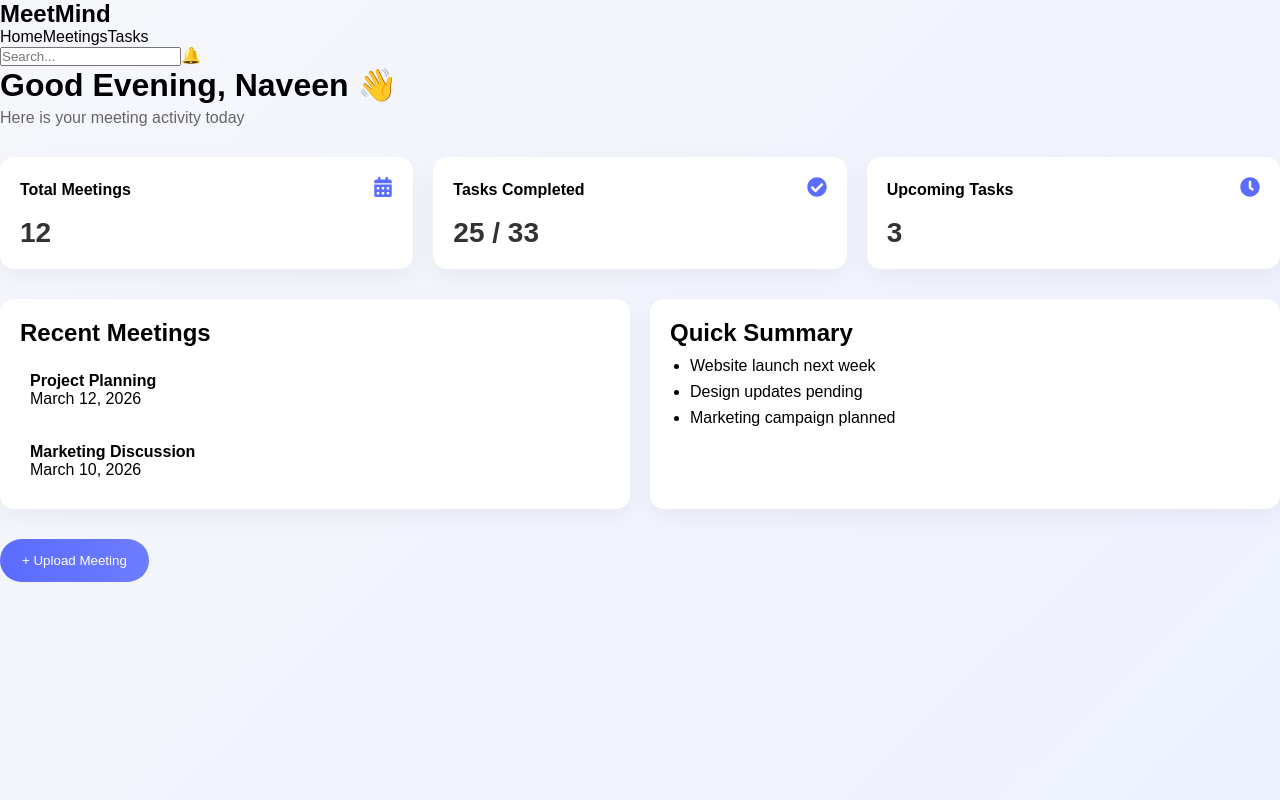
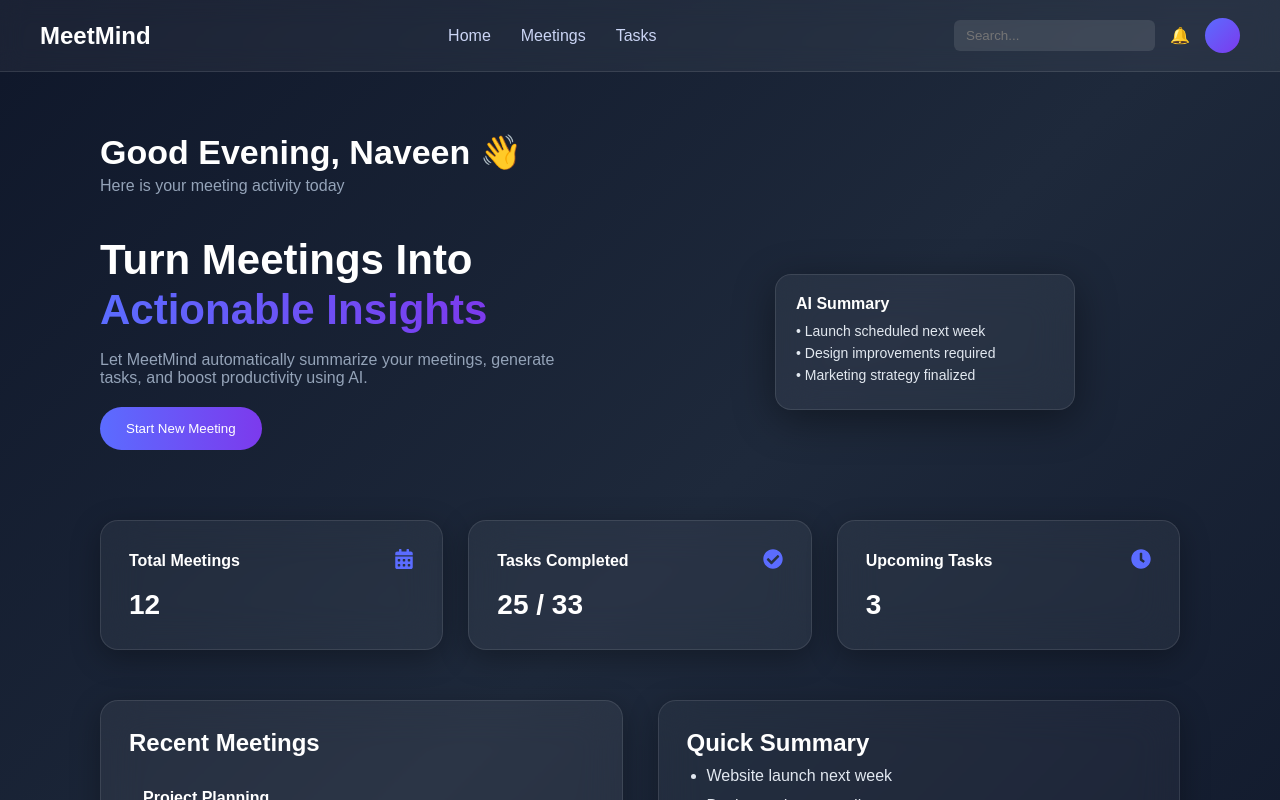
Before and after one commit to naveenrajnr16/MeetMind, a React (Vite) app in the folder meetmind-frontend/: page /dashboard in a window 1280 px wide. Shown: the top 800 px of the page. Built offline with nearby package versions, Linux system fonts and the light colour scheme.

Commit message:
Dashboard-updated

```diff
--- a/meetmind-frontend/src/components/Navbar.jsx
+++ b/meetmind-frontend/src/components/Navbar.jsx
@@ -14,7 +14,7 @@ function Navbar() {
 
       <div className="nav-right">
         <input placeholder="Search..." />
-        <span>🔔</span>
+        <span className="bell">🔔</span>
         <div className="profile"></div>
       </div>
 
--- a/meetmind-frontend/src/pages/Dashboard.jsx
+++ b/meetmind-frontend/src/pages/Dashboard.jsx
@@ -8,7 +8,7 @@ function Dashboard() {
 
       <Navbar />
 
-      <div className="dashboard-content">
+      <div className="container">
 
         {/* Greeting */}
         <div className="greeting">
@@ -16,16 +16,44 @@ function Dashboard() {
           <p>Here is your meeting activity today</p>
         </div>
 
+        <div className="hero">
+
+          <div className="hero-left">
+            <h1>
+              Turn Meetings Into <span>Actionable Insights</span>
+            </h1>
+
+            <p>
+              Let MeetMind automatically summarize your meetings,
+              generate tasks, and boost productivity using AI.
+            </p>
+
+            <button className="hero-btn">
+              Start New Meeting
+            </button>
+          </div>
+
+          <div className="hero-right">
+
+            <div className="hero-card">
+              <h4>AI Summary</h4>
+              <p>• Launch scheduled next week</p>
+              <p>• Design improvements required</p>
+              <p>• Marketing strategy finalized</p>
+            </div>
+
+          </div>
+
+        </div>
+
         {/* Stats */}
         <div className="stats">
-
           <StatCard title="Total Meetings" value="12" type="meetings" />
           <StatCard title="Tasks Completed" value="25 / 33" type="completed" />
           <StatCard title="Upcoming Tasks" value="3" type="upcoming" />
-
         </div>
 
-        {/* Main Content */}
+        {/* Main Section */}
         <div className="main-section">
 
           <div className="recent-meetings">
@@ -56,7 +84,6 @@ function Dashboard() {
 
         </div>
 
-        {/* Upload Button */}
         <button className="upload-btn">
           + Upload Meeting
         </button>
--- a/meetmind-frontend/src/styles/dashboard.css
+++ b/meetmind-frontend/src/styles/dashboard.css
@@ -1,39 +1,129 @@
 .dashboard{
-  background:linear-gradient(135deg,#f5f7fb,#eef1ff);
-  min-height:100vh;
+  background:linear-gradient(135deg,#0f172a,#1e293b,#0f172a);
+  color:white;
+  padding-bottom:60px;
+}
+/* CONTAINER */
+
+.container{
+  padding:60px 100px;
 }
 
 /* GREETING */
 
+.greeting{
+  margin-bottom:40px;
+}
 .greeting h1{
-  font-size:32px;
+  font-size:34px;
   font-weight:600;
+  color:white;
 }
 
 .greeting p{
-  color:#666;
+  color:#94a3b8;
   margin-top:5px;
+}
+
+/* NAVBAR */
+
+.navbar{
+  display:flex;
+  justify-content:space-between;
+  align-items:center;
+  padding:18px 40px;
+
+  background:rgba(255,255,255,0.05);
+  backdrop-filter:blur(12px);
+  border-bottom:1px solid rgba(255,255,255,0.1);
+}
+
+.nav-left h2{
+  font-weight:600;
+  color:white;
+}
+
+.nav-center{
+  display:flex;
+  gap:30px;
+  font-weight:500;
+}
+
+.nav-center span{
+  cursor:pointer;
+  color:#cbd5f5;
+  transition:0.3s;
+}
+
+.nav-center span:hover{
+  color:white;
+}
+
+.nav-right{
+  display:flex;
+  align-items:center;
+  gap:15px;
+}
+
+.nav-right input{
+  padding:8px 12px;
+  border-radius:6px;
+  border:none;
+  background:rgba(255,255,255,0.1);
+  color:white;
+}
+
+.profile{
+  width:35px;
+  height:35px;
+  background:linear-gradient(135deg,#5B6CFF,#7C3AED);
+  border-radius:50%;
 }
 
 /* STATS */
 
 .stats{
   display:flex;
-  gap:20px;
+  gap:25px;
   margin:30px 0;
+  margin-bottom:50px;
 }
 
-.stat-card.modern{
+.stat-card{
   flex:1;
+  position:relative;
+  overflow:hidden;
+
   padding:20px;
-  border-radius:14px;
-  background:white;
-  box-shadow:0 8px 25px rgba(0,0,0,0.05);
+  border-radius:16px;
+
+  background:rgba(255,255,255,0.05);
+  backdrop-filter:blur(20px);
+  border:1px solid rgba(255,255,255,0.1);
+
+  box-shadow:0 8px 30px rgba(0,0,0,0.3);
   transition:all 0.3s ease;
 }
 
-.stat-card.modern:hover{
-  transform:translateY(-5px);
+.stat-card:hover{
+  transform:translateY(-6px);
+  box-shadow:0 15px 40px rgba(0,0,0,0.5);
+}
+
+/* GLOW EFFECT */
+
+.stat-card::before{
+  content:"";
+  position:absolute;
+  inset:0;
+  border-radius:16px;
+  background:linear-gradient(120deg,transparent,rgba(91,108,255,0.3),transparent);
+  opacity:0;
+  transition:0.3s;
+}
+
+.stat-card:hover::before{
+  opacity:1;
 }
 
 /* CARD HEADER */
@@ -54,38 +144,47 @@
 .stat-card h2{
   margin-top:15px;
   font-size:28px;
-  color:#333;
+  color:white;
 }
 
 /* MAIN SECTION */
 
 .main-section{
   display:flex;
-  gap:20px;
+  gap:35px;
+  margin-top:30px;
 }
-
-/* CARDS */
 
 .recent-meetings,
 .summary{
   flex:1;
-  background:white;
-  padding:20px;
-  border-radius:14px;
-  box-shadow:0 8px 25px rgba(0,0,0,0.05);
+  padding:25px;
+  border-radius:16px;
+
+  background:rgba(255,255,255,0.05);
+  backdrop-filter:blur(20px);
+  border:1px solid rgba(255,255,255,0.1);
+
+  box-shadow:0 8px 30px rgba(0,0,0,0.3);
+  transition:0.3s;
+}
+
+.recent-meetings:hover,
+.summary:hover{
+  transform:translateY(-5px);
 }
 
 /* MEETINGS */
 
 .meeting{
-  margin-top:15px;
-  padding:10px;
-  border-radius:8px;
+  margin-top:18px;
+  padding:14px;
+  border-radius:10px;
   transition:0.2s;
 }
 
 .meeting:hover{
-  background:#f5f7ff;
+  background:rgba(255,255,255,0.08);
 }
 
 /* SUMMARY */
@@ -96,24 +195,129 @@
 }
 
 .summary li{
-  margin-bottom:8px;
+  margin-bottom:12px;
+  color:#e2e8f0;
 }
 
 /* BUTTON */
 
 .upload-btn{
   margin-top:30px;
-  padding:14px 22px;
+  padding:14px 24px;
   border:none;
-  background:linear-gradient(90deg,#5B6CFF,#6E7CFF);
+  border-radius:30px;
+
+  background:linear-gradient(90deg,#5B6CFF,#7C3AED);
   color:white;
-  border-radius:25px;
+
+  font-weight:500;
   cursor:pointer;
-  font-weight:500;
+
   transition:all 0.3s ease;
 }
 
 .upload-btn:hover{
   transform:translateY(-3px);
-  box-shadow:0 8px 20px rgba(91,108,255,0.3);
+  box-shadow:0 10px 25px rgba(91,108,255,0.5);
 }
+
+/* HERO SECTION */
+
+.hero{
+  display:flex;
+  justify-content:space-between;
+  align-items:center;
+  gap:60px;
+  margin-bottom:70px;
+}
+
+/* LEFT */
+
+.hero-left{
+  flex:1;
+}
+
+.hero-left h1{
+  font-size:42px;
+  font-weight:700;
+  line-height:1.2;
+}
+
+.hero-left span{
+  background:linear-gradient(90deg,#5B6CFF,#7C3AED);
+  -webkit-background-clip:text;
+  -webkit-text-fill-color:transparent;
+}
+
+.hero-left p{
+  margin-top:15px;
+  color:#94a3b8;
+  font-size:16px;
+  max-width:500px;
+}
+
+/* BUTTON */
+
+.hero-btn{
+  margin-top:20px;
+  padding:14px 26px;
+  border:none;
+  border-radius:30px;
+  background:linear-gradient(90deg,#5B6CFF,#7C3AED);
+  color:white;
+  font-weight:500;
+  cursor:pointer;
+  transition:0.3s;
+}
+
+.hero-btn:hover{
+  transform:translateY(-3px);
+  box-shadow:0 10px 25px rgba(91,108,255,0.5);
+}
+
+/* RIGHT */
+
+.hero-right{
+  flex:1;
+  display:flex;
+  justify-content:center;
+}
+
+/* FLOATING CARD */
+
+.hero-card{
+  width:300px;
+  padding:20px;
+  border-radius:16px;
+
+  background:rgba(255,255,255,0.05);
+  backdrop-filter:blur(20px);
+  border:1px solid rgba(255,255,255,0.1);
+
+  box-shadow:0 10px 40px rgba(0,0,0,0.4);
+}
+
+.hero-card h4{
+  margin-bottom:10px;
+}
+
+.hero-card p{
+  font-size:14px;
+  margin-bottom:6px;
+  color:#e2e8f0;
+}
+
+.stat-card,
+.recent-meetings,
+.summary{
+  padding:28px;
+  border-radius:18px;
+}
+
+.recent-meetings{
+  background:rgba(255,255,255,0.06);
+}
+
+.summary{
+  background:rgba(255,255,255,0.04);
+}
```
